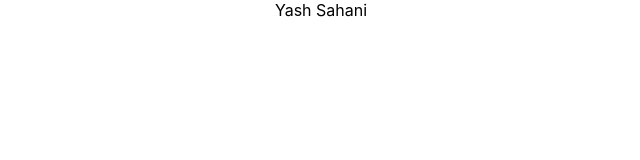
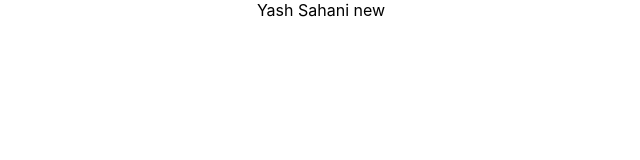
Before and after one commit to yash-sahni54321/Laxnar, a React (Create React App) app: page / in a window 1280 px wide. Shown: the top 160 px of the page, without its empty margins (319-959 px from the left). Built offline with nearby package versions, Linux system fonts and the light colour scheme.

Commit message:
third commit

```diff
--- a/src/App.js
+++ b/src/App.js
@@ -19,7 +19,7 @@ function App() {
       </header> */}
 
 
-      Yash Sahani
+      Yash Sahani new
     </div>
   );
 }
```
